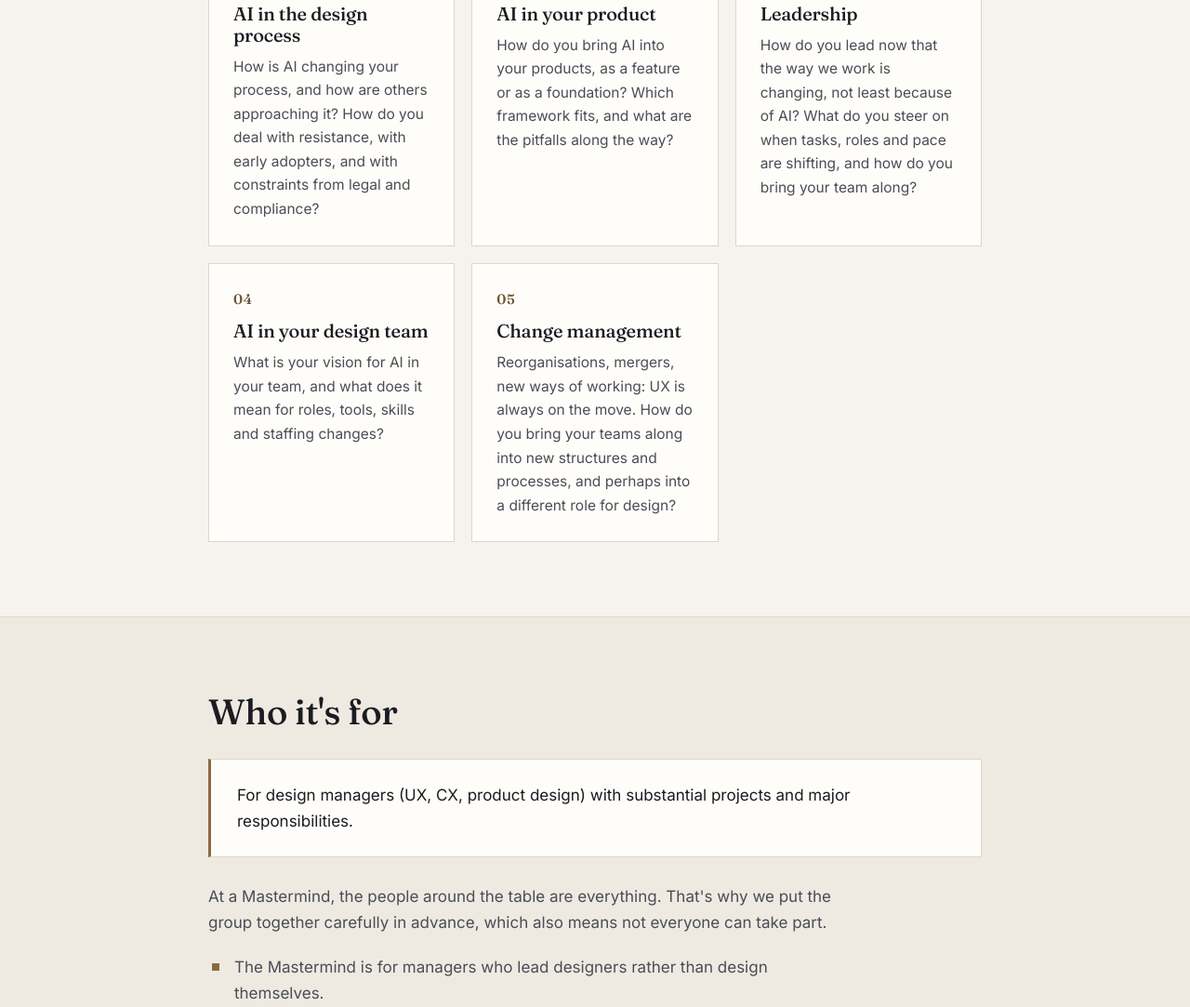
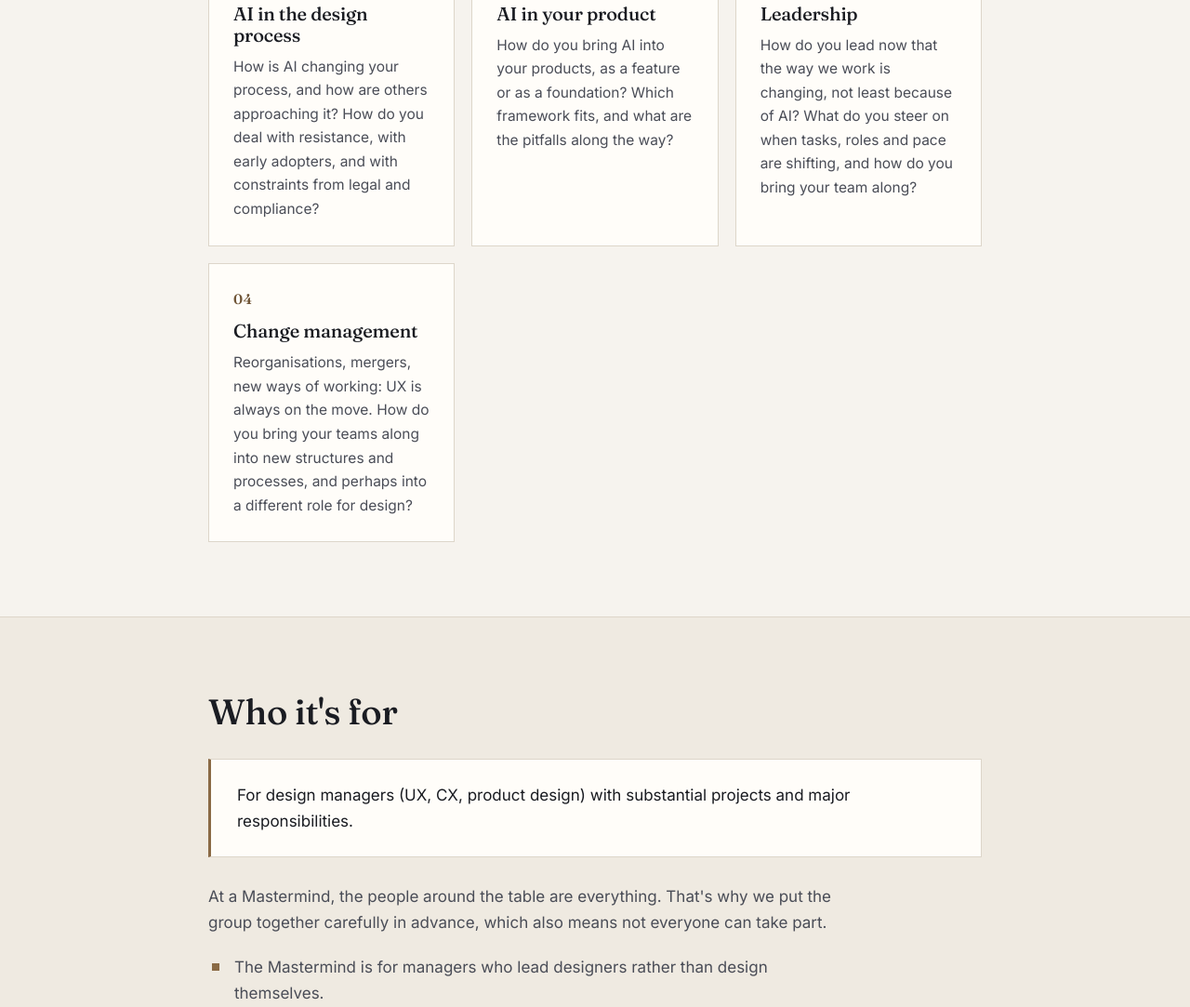
Before and after one commit to groenjoris/design-leaders-xchange, a plain HTML site: page en/index.html in a window 1280 px wide. Shown: the part 2927-4010 px from the top of the page at 93% size. Drawn offline with Linux system fonts and the light colour scheme.

Commit message:
Thema 'AI in jouw designteam' weg; Change management wordt 04 (NL en EN)
Co-Authored-By: Claude Opus 5.5 <noreply@anthropic.com>

```diff
--- a/en/index.html
+++ b/en/index.html
@@ -322,11 +322,6 @@
       </div>
       <div class="card">
         <span class="num">04</span>
-        <h3>AI in your design team</h3>
-        <p>What is your vision for AI in your team, and what does it mean for roles, tools, skills and staffing changes?</p>
-      </div>
-      <div class="card">
-        <span class="num">05</span>
         <h3>Change management</h3>
         <p>Reorganisations, mergers, new ways of working: UX is always on the move. How do you bring your teams along into new structures and processes, and perhaps into a different role for design?</p>
       </div>
```
Also changed, not shown: index.html (+0 -5 lines).
